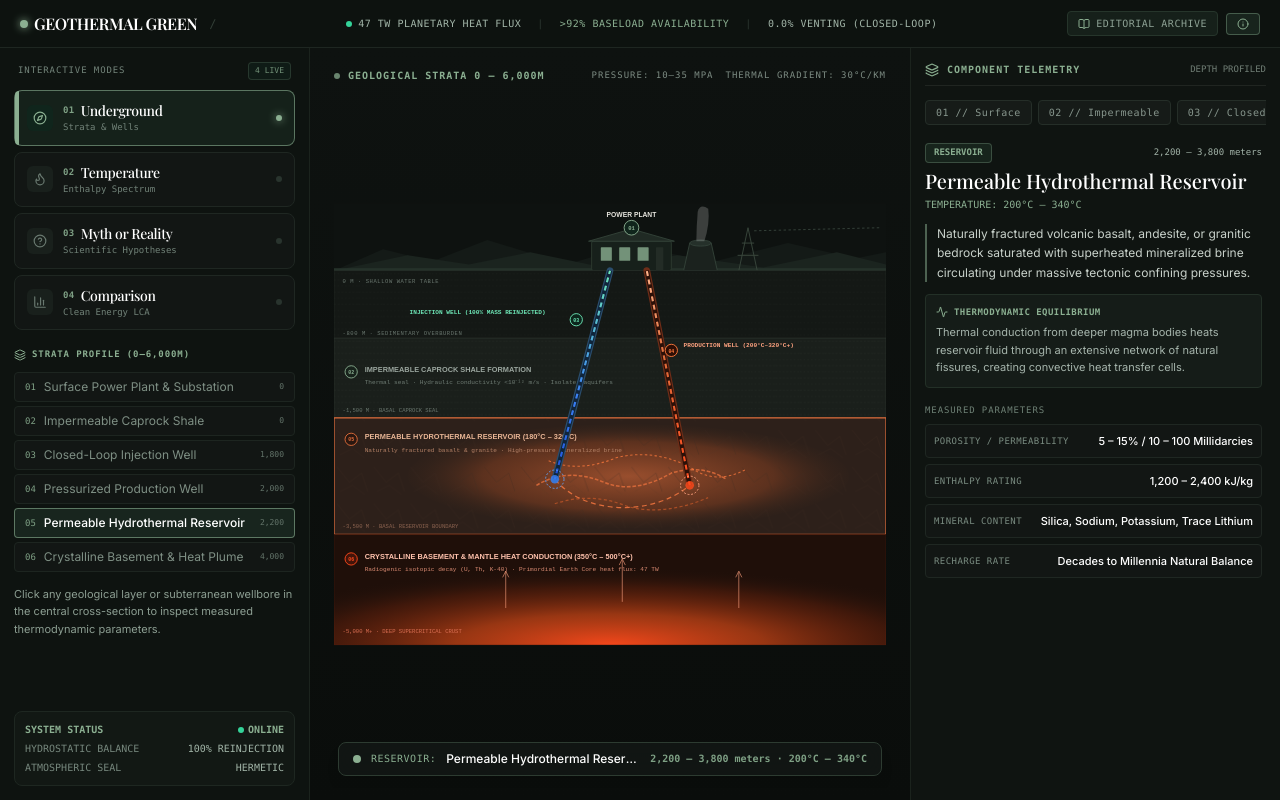
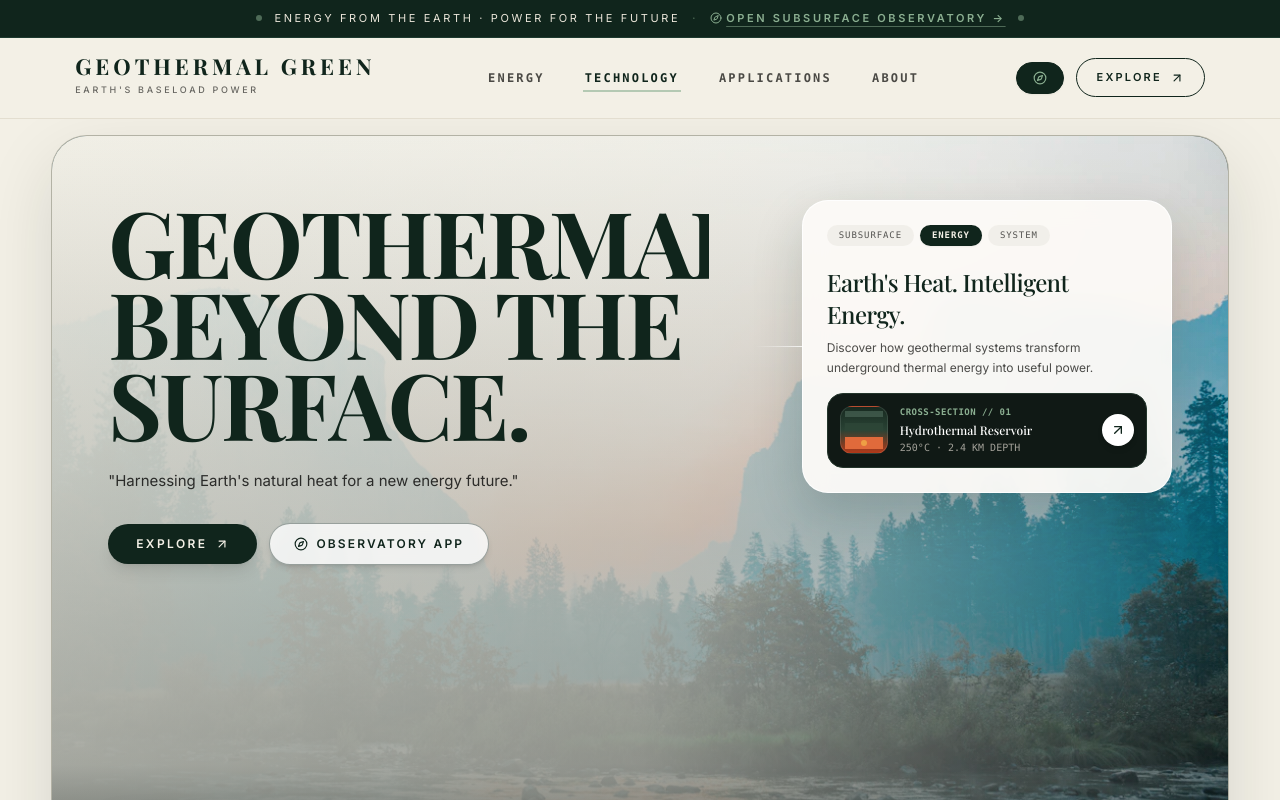
Before and after one commit to Shaheemp76m/geothermal-plant, a React (Vite) app: page / in a window 1280 px wide. Shown: the top 800 px of the page. Built offline with nearby package versions, Linux system fonts and the light colour scheme; a web font is replaced by a local one.

Commit message:
feat: set full editorial website as default landing with integrated Subsurface Observatory launcher

```diff
--- a/src/App.tsx
+++ b/src/App.tsx
@@ -7,6 +7,7 @@ import { Navbar } from './components/navigation/Navbar';
 import { HeroSection } from './components/hero/HeroSection';
 import { IntroductionSection } from './components/sections/IntroductionSection';
 import { HowItWorksSection } from './components/sections/HowItWorksSection';
+import { ObservatoryFeatureBanner } from './components/sections/ObservatoryFeatureBanner';
 import { DarkFeatureStrip } from './components/hero/DarkFeatureStrip';
 import { EditorialFeatureBanner } from './components/sections/EditorialFeatureBanner';
 import { BenefitsStrip } from './components/sections/BenefitsStrip';
@@ -16,69 +17,98 @@ import { FutureSection } from './components/sections/FutureSection';
 import { ClosingSection } from './components/sections/ClosingSection';
 import { Footer } from './components/footer/Footer';
 import { ReferencesModal } from './components/sections/ReferencesModal';
-import { Compass } from 'lucide-react';
 
 export function App() {
-  const [viewMode, setViewMode] = useState<'observatory' | 'archive'>('observatory');
+  // Default to full website on standard loads
+  const [viewMode, setViewMode] = useState<'website' | 'observatory'>('website');
   const [referencesOpen, setReferencesOpen] = useState(false);
 
+  // Sync hash state with viewMode and ensure proper scroll behavior
   useEffect(() => {
-    // When opening without an anchor hash, guarantee the page initializes at the top
-    if (!window.location.hash || window.location.hash === '#top') {
-      window.scrollTo(0, 0);
-    }
-  }, [viewMode]);
+    const handleHash = () => {
+      if (window.location.hash === '#observatory') {
+        setViewMode('observatory');
+      } else {
+        setViewMode('website');
+        if (!window.location.hash || window.location.hash === '#top') {
+          window.scrollTo(0, 0);
+        }
+      }
+    };
+
+    handleHash();
+    window.addEventListener('hashchange', handleHash);
+    return () => window.removeEventListener('hashchange', handleHash);
+  }, []);
+
+  const handleOpenObservatory = () => {
+    window.location.hash = '#observatory';
+    setViewMode('observatory');
+  };
+
+  const handleReturnToWebsite = () => {
+    window.location.hash = '#top';
+    setViewMode('website');
+    window.scrollTo({ top: 0, behavior: 'smooth' });
+  };
 
   return (
     <MotionProvider>
       {viewMode === 'observatory' ? (
         /* SINGLE-SCREEN APPLICATION: SUBSURFACE OBSERVATORY */
-        <ObservatoryShell onOpenArchive={() => setViewMode('archive')} />
+        <ObservatoryShell onOpenArchive={handleReturnToWebsite} />
       ) : (
-        /* EDITORIAL ARCHIVE MODE (ACCESSIBLE VIA ARCHIVE BUTTON) */
+        /* FULL EDITORIAL WEBSITE (DEFAULT EXPERIENCE) */
         <div id="top" className="min-h-screen bg-earth-ivory text-earth-black flex flex-col selection:bg-earth-forest selection:text-white relative">
-          {/* Sticky Return Bar to Observatory */}
-          <div className="sticky top-0 z-50 bg-[#0E1310] text-earth-ivory border-b border-[#222B24] px-4 py-2 flex items-center justify-between text-xs font-mono shadow-md">
-            <div className="flex items-center space-x-2">
-              <span className="w-2 h-2 rounded-full bg-earth-sage" />
-              <span className="text-[#A2B3A8]">EDITORIAL ARCHIVE VIEW</span>
-            </div>
-            <button
-              onClick={() => setViewMode('observatory')}
-              className="px-3 py-1 rounded bg-earth-forest border border-earth-sage/50 text-white hover:bg-earth-forest/80 transition-all flex items-center space-x-1.5 uppercase tracking-wider font-semibold"
-            >
-              <Compass className="w-3.5 h-3.5 text-earth-sage" />
-              <span>RETURN TO SUBSURFACE OBSERVATORY</span>
-            </button>
-          </div>
-
           {/* Cinematic Scroll Progress Bar */}
           <ScrollProgress colorClass="bg-earth-sage" />
 
-          {/* 1. Thin Announcement Bar */}
-          <AnnouncementBar />
+          {/* 1. Thin Announcement Bar with Observatory Link */}
+          <AnnouncementBar onOpenObservatory={handleOpenObservatory} />
 
-          {/* 2. Minimal Navigation Bar with Centered Wordmark */}
-          <Navbar />
+          {/* 2. Navigation Bar with Centered Wordmark & Observatory CTA */}
+          <Navbar onOpenObservatory={handleOpenObservatory} />
 
           {/* Main Landing Page Stream */}
           <main className="flex-grow">
-            <HeroSection />
+            {/* 3. Hero Section with Oversized Serif Background Word & Central Visual */}
+            <HeroSection onOpenObservatory={handleOpenObservatory} />
+
+            {/* 4. Introduction: Origin of Earth's Subterranean Heat */}
             <IntroductionSection />
+
+            {/* 5. How It Works: Interactive 4-Phase Thermodynamic Diagram & Technology Spectrum */}
             <HowItWorksSection />
+
+            {/* 6. Subsurface Observatory Feature Showcase Banner */}
+            <ObservatoryFeatureBanner onOpenObservatory={handleOpenObservatory} />
+
+            {/* 7. Dark Feature Strip: 3 Category Groups with Hairline Dividers */}
             <DarkFeatureStrip />
+
+            {/* 8. Editorial Feature Banner: Wide Photographic Split Section */}
             <EditorialFeatureBanner />
+
+            {/* 9. Benefits Strip: Verified Stats with Viewport Count-up Animation */}
             <BenefitsStrip />
+
+            {/* 10. Applications Section: More Than Electricity Editorial Cards */}
             <ExploreGeothermal />
+
+            {/* 11. Environmental Impact: Scientifically Grounded Strengths & Qualifications */}
             <EnvironmentalImpact onOpenReferences={() => setReferencesOpen(true)} />
+
+            {/* 12. The Future: Next-Gen EGS, Advanced Drilling & Closed Loops */}
             <FutureSection onOpenReferences={() => setReferencesOpen(true)} />
+
+            {/* 13. Powerful Closing Manifesto Banner */}
             <ClosingSection />
           </main>
 
-          {/* 13. Restrained Editorial Footer */}
+          {/* 14. Restrained Editorial Footer */}
           <Footer onOpenReferences={() => setReferencesOpen(true)} />
 
-          {/* 14. Peer-Reviewed Scientific Archive Modal */}
+          {/* 15. Peer-Reviewed Scientific Archive Modal */}
           <ReferencesModal
             isOpen={referencesOpen}
             onClose={() => setReferencesOpen(false)}
--- a/src/components/hero/HeroSection.tsx
+++ b/src/components/hero/HeroSection.tsx
@@ -1,13 +1,17 @@
 import React from 'react';
 import { motion } from 'motion/react';
-import { ArrowUpRight } from 'lucide-react';
+import { ArrowUpRight, Compass } from 'lucide-react';
 import { GeothermalExplorerPanel } from './GeothermalExplorerPanel';
 import { BottomInformationComposition } from './BottomInformationComposition';
 import { MagneticButton } from '../motion/MagneticButton';
 import { useReducedMotionPreference } from '../../hooks/useReducedMotionPreference';
 import { MOTION_EASINGS } from '../../lib/motionTokens';
 
-export const HeroSection: React.FC = () => {
+interface HeroSectionProps {
+  onOpenObservatory?: () => void;
+}
+
+export const HeroSection: React.FC<HeroSectionProps> = ({ onOpenObservatory }) => {
   const shouldReduceMotion = useReducedMotionPreference();
 
   const handleScrollClick = (e: React.MouseEvent<any>, href: string) => {
@@ -109,12 +113,12 @@ export const HeroSection: React.FC = () => {
                   "Harnessing Earth's natural heat for a new energy future."
                 </motion.p>
 
-                {/* Small Dark Rounded CTA: EXPLORE */}
+                {/* Action CTAs: EXPLORE & OBSERVATORY */}
                 <motion.div
                   initial={{ opacity: 0, y: shouldReduceMotion ? 0 : 15 }}
                   animate={{ opacity: 1, y: 0 }}
                   transition={{ duration: 0.6, delay: 0.6, ease: MOTION_EASINGS.editorial }}
-                  className="pt-1 sm:pt-2"
+                  className="pt-1 sm:pt-2 flex flex-wrap items-center gap-3"
                 >
                   <MagneticButton
                     as="a"
@@ -125,6 +129,17 @@ export const HeroSection: React.FC = () => {
                     <span>EXPLORE</span>
                     <ArrowUpRight className="w-3.5 h-3.5 transform group-hover:translate-x-0.5 group-hover:-translate-y-0.5 transition-transform" />
                   </MagneticButton>
+
+                  {onOpenObservatory && (
+                    <button
+                      onClick={onOpenObservatory}
+                      className="inline-flex items-center space-x-2 px-5 sm:px-6 py-2.5 sm:py-3 bg-white/80 border border-earth-forest/40 text-earth-forest text-xs font-semibold tracking-[0.18em] uppercase rounded-full hover:bg-earth-forest hover:text-white transition-all duration-300 shadow-md backdrop-blur-sm group"
+                      title="Launch Single-Viewport Interactive Subsurface Observatory"
+                    >
+                      <Compass className="w-3.5 h-3.5 text-earth-forest group-hover:text-earth-sage transition-colors" />
+                      <span>OBSERVATORY APP</span>
+                    </button>
+                  )}
                 </motion.div>
               </div>
 
--- a/src/components/navigation/AnnouncementBar.tsx
+++ b/src/components/navigation/AnnouncementBar.tsx
@@ -1,7 +1,12 @@
 import React from 'react';
 import { ANNOUNCEMENT_TEXT } from '../../data/content';
+import { Compass } from 'lucide-react';
 
-export const AnnouncementBar: React.FC = () => {
+interface AnnouncementBarProps {
+  onOpenObservatory?: () => void;
+}
+
+export const AnnouncementBar: React.FC<AnnouncementBarProps> = ({ onOpenObservatory }) => {
   return (
     <aside
       aria-label="Announcement"
@@ -9,6 +14,18 @@ export const AnnouncementBar: React.FC = () => {
     >
       <span className="inline-block w-1 h-1 sm:w-1.5 sm:h-1.5 rounded-full bg-earth-sage animate-pulse shrink-0" />
       <span className="truncate">{ANNOUNCEMENT_TEXT}</span>
+      {onOpenObservatory && (
+        <>
+          <span className="hidden md:inline text-earth-sage/60">·</span>
+          <button
+            onClick={onOpenObservatory}
+            className="hidden md:inline-flex items-center space-x-1 text-earth-sage hover:text-white underline underline-offset-4 decoration-earth-sage/50 transition-colors font-semibold"
+          >
+            <Compass className="w-3 h-3 text-earth-sage inline" />
+            <span>OPEN SUBSURFACE OBSERVATORY →</span>
+          </button>
+        </>
+      )}
       <span className="inline-block w-1 h-1 sm:w-1.5 sm:h-1.5 rounded-full bg-earth-sage animate-pulse shrink-0" />
     </aside>
   );
--- a/src/components/navigation/Navbar.tsx
+++ b/src/components/navigation/Navbar.tsx
@@ -1,12 +1,16 @@
 import React, { useState, useEffect } from 'react';
 import { createPortal } from 'react-dom';
-import { Menu, X, ArrowUpRight } from 'lucide-react';
+import { Menu, X, ArrowUpRight, Compass } from 'lucide-react';
 import { motion, AnimatePresence } from 'motion/react';
 import { NAV_LINKS } from '../../data/content';
 import { MagneticButton } from '../motion/MagneticButton';
 import { MOTION_DURATIONS, MOTION_EASINGS } from '../../lib/motionTokens';
 
-export const Navbar: React.FC = () => {
+interface NavbarProps {
+  onOpenObservatory?: () => void;
+}
+
+export const Navbar: React.FC<NavbarProps> = ({ onOpenObservatory }) => {
   const [mobileMenuOpen, setMobileMenuOpen] = useState(false);
   const [isScrolled, setIsScrolled] = useState(false);
   const [hoveredNav, setHoveredNav] = useState<string | null>(null);
@@ -124,7 +128,18 @@ export const Navbar: React.FC = () => {
           </nav>
 
           {/* Right: Action CTA & Mobile Toggle */}
-          <div className="flex items-center space-x-2 sm:space-x-4 shrink-0">
+          <div className="flex items-center space-x-2 sm:space-x-3 shrink-0">
+            {onOpenObservatory && (
+              <button
+                onClick={onOpenObservatory}
+                className="inline-flex items-center space-x-1.5 text-[10px] sm:text-[11px] font-semibold tracking-[0.16em] uppercase px-3 sm:px-4 py-2 border border-earth-forest bg-earth-forest text-earth-ivory hover:bg-earth-sage hover:border-earth-sage hover:text-earth-black transition-all duration-300 rounded-full shadow-sm"
+                title="Launch Single-Viewport Interactive Subsurface Observatory"
+              >
+                <Compass className="w-3.5 h-3.5 text-earth-sage group-hover:text-earth-black" />
+                <span className="hidden xs:inline">OBSERVATORY</span>
+              </button>
+            )}
+
             <div className="hidden sm:block">
               <MagneticButton
                 as="a"
@@ -229,10 +244,22 @@ export const Navbar: React.FC = () => {
                       Dedicated to factual educational literacy regarding deep subterranean thermodynamics and clean continuous baseload power.
                     </p>
                   </div>
+                  {onOpenObservatory && (
+                    <button
+                      onClick={() => {
+                        setMobileMenuOpen(false);
+                        onOpenObservatory();
+                      }}
+                      className="w-full text-center flex items-center justify-center space-x-2 text-xs font-semibold tracking-[0.2em] uppercase py-3.5 bg-earth-forest text-earth-ivory border border-earth-forest hover:bg-earth-sage hover:text-earth-black transition-all mb-2"
+                    >
+                      <Compass className="w-4 h-4 text-earth-sage" />
+                      <span>SUBSURFACE OBSERVATORY</span>
+                    </button>
+                  )}
                   <a
                     href="#origins"
                     onClick={(e) => handleNavClick(e, '#origins')}
-                    className="w-full text-center block text-xs font-semibold tracking-[0.22em] uppercase py-3 sm:py-3.5 bg-earth-forest text-earth-ivory hover:bg-earth-black transition-colors"
+                    className="w-full text-center block text-xs font-semibold tracking-[0.22em] uppercase py-3 sm:py-3.5 bg-earth-ivory border border-earth-forest text-earth-forest hover:bg-earth-forest hover:text-earth-ivory transition-colors"
                   >
                     EXPLORE THE ENERGY
                   </a>
--- a/src/components/observatory/ObservatoryShell.tsx
+++ b/src/components/observatory/ObservatoryShell.tsx
@@ -4,10 +4,10 @@ import {
   Flame,
   HelpCircle,
   BarChart3,
-  BookOpen,
   Info,
   Layers,
   ChevronUp,
+  ArrowLeft,
 } from 'lucide-react';
 import { useReducedMotionPreference } from '../../hooks/useReducedMotionPreference';
 import {
@@ -106,11 +106,11 @@ export const ObservatoryShell: React.FC<ObservatoryShellProps> = ({ onOpenArchiv
           {onOpenArchive && (
             <button
               onClick={onOpenArchive}
-              className="px-2.5 py-1 rounded bg-[#16201A] border border-[#26352B] hover:border-earth-sage/50 text-[#8DA194] hover:text-white font-mono text-[9px] sm:text-[10px] tracking-wider transition-all hidden sm:inline-flex items-center space-x-1.5"
-              title="View full editorial article archive"
+              className="px-2.5 sm:px-3 py-1 rounded bg-[#16201A] border border-earth-sage/50 hover:bg-earth-forest text-earth-ivory font-mono text-[9px] sm:text-[10px] tracking-wider transition-all flex items-center space-x-1.5 shadow-sm active:scale-95"
+              title="Return to full scrolling website"
             >
-              <BookOpen className="w-3 h-3 text-earth-sage" />
-              <span>EDITORIAL ARCHIVE</span>
+              <ArrowLeft className="w-3 h-3 text-earth-sage" />
+              <span className="font-semibold uppercase">FULL WEBSITE</span>
             </button>
           )}
 
--- /dev/null
+++ b/src/components/sections/ObservatoryFeatureBanner.tsx
@@ -0,0 +1,80 @@
+import React from 'react';
+import { Compass, Flame, HelpCircle, BarChart3, ArrowRight } from 'lucide-react';
+import { motion } from 'motion/react';
+import { useReducedMotionPreference } from '../../hooks/useReducedMotionPreference';
+
+interface ObservatoryFeatureBannerProps {
+  onOpenObservatory: () => void;
+}
+
+export const ObservatoryFeatureBanner: React.FC<ObservatoryFeatureBannerProps> = ({
+  onOpenObservatory,
+}) => {
+  const shouldReduceMotion = useReducedMotionPreference();
+
+  return (
+    <section className="w-full bg-[#0E1310] text-[#F3F0E6] py-16 sm:py-20 px-4 sm:px-6 lg:px-12 border-y border-[#1E2621] relative overflow-hidden select-none">
+      {/* Background Subtle Gradient Glow */}
+      <div className="absolute top-1/2 left-1/2 -translate-x-1/2 -translate-y-1/2 w-[700px] h-[350px] bg-gradient-to-r from-earth-forest/30 via-earth-sage/10 to-transparent blur-3xl pointer-events-none" />
+
+      <div className="max-w-[1400px] mx-auto relative z-10">
+        <div className="flex flex-col lg:flex-row items-start lg:items-center justify-between gap-8 lg:gap-12">
+          {/* Left Editorial Copy */}
+          <div className="space-y-4 max-w-2xl">
+            <div className="flex items-center space-x-2 text-[10px] font-mono tracking-widest text-earth-sage uppercase font-semibold">
+              <span className="w-2 h-2 rounded-full bg-earth-sage animate-pulse" />
+              <span>INTERACTIVE APPLICATION // 01–04</span>
+            </div>
+
+            <h2 className="font-editorial text-3xl sm:text-4xl md:text-5xl font-medium tracking-tight text-white leading-tight">
+              Subsurface Observatory
+            </h2>
+
+            <p className="font-sans text-sm sm:text-base text-[#B2C2B8] leading-relaxed">
+              Explore Earth’s subterranean energy system in a dedicated single-screen simulator. Manipulate downhole fluid temperatures, examine closed-loop production wells, challenge public perceptions with peer-reviewed science, and benchmark lifecycle carbon intensity head-to-head.
+            </p>
+
+            {/* Feature Capability Badges */}
+            <div className="grid grid-cols-2 sm:grid-cols-4 gap-2 pt-2">
+              {[
+                { icon: Compass, label: '01 Strata & Wells' },
+                { icon: Flame, label: '02 Temperature Enthalpy' },
+                { icon: HelpCircle, label: '03 Myth vs. Reality' },
+                { icon: BarChart3, label: '04 Clean Energy LCA' },
+              ].map((badge) => {
+                const Icon = badge.icon;
+                return (
+                  <div
+                    key={badge.label}
+                    className="flex items-center space-x-2 px-2.5 py-2 rounded bg-[#151C18] border border-[#233027] text-[11px] font-mono text-[#C8D6CD]"
+                  >
+                    <Icon className="w-3.5 h-3.5 text-earth-sage shrink-0" />
+                    <span className="truncate">{badge.label}</span>
+                  </div>
+                );
+              })}
+            </div>
+          </div>
+
+          {/* Right Action Button & Teaser */}
+          <div className="shrink-0 flex flex-col items-start lg:items-end space-y-3 w-full lg:w-auto">
+            <motion.button
+              whileHover={{ scale: shouldReduceMotion ? 1 : 1.02 }}
+              whileTap={{ scale: 0.98 }}
+              onClick={onOpenObservatory}
+              className="w-full sm:w-auto px-7 sm:px-9 py-4 bg-earth-forest border border-earth-sage/60 hover:bg-earth-sage hover:text-earth-black text-earth-ivory text-xs sm:text-sm font-mono tracking-widest uppercase font-semibold rounded-full transition-all duration-300 shadow-xl flex items-center justify-center space-x-3 group"
+            >
+              <Compass className="w-4 h-4 text-earth-sage group-hover:text-earth-black transition-colors" />
+              <span>LAUNCH OBSERVATORY</span>
+              <ArrowRight className="w-4 h-4 transform group-hover:translate-x-1 transition-transform" />
+            </motion.button>
+
+            <span className="font-mono text-[10px] text-[#788A80] tracking-wider uppercase">
+              Single-Viewport · 4 Interactive Modes · Touch Ready
+            </span>
+          </div>
+        </div>
+      </div>
+    </section>
+  );
+};
```
